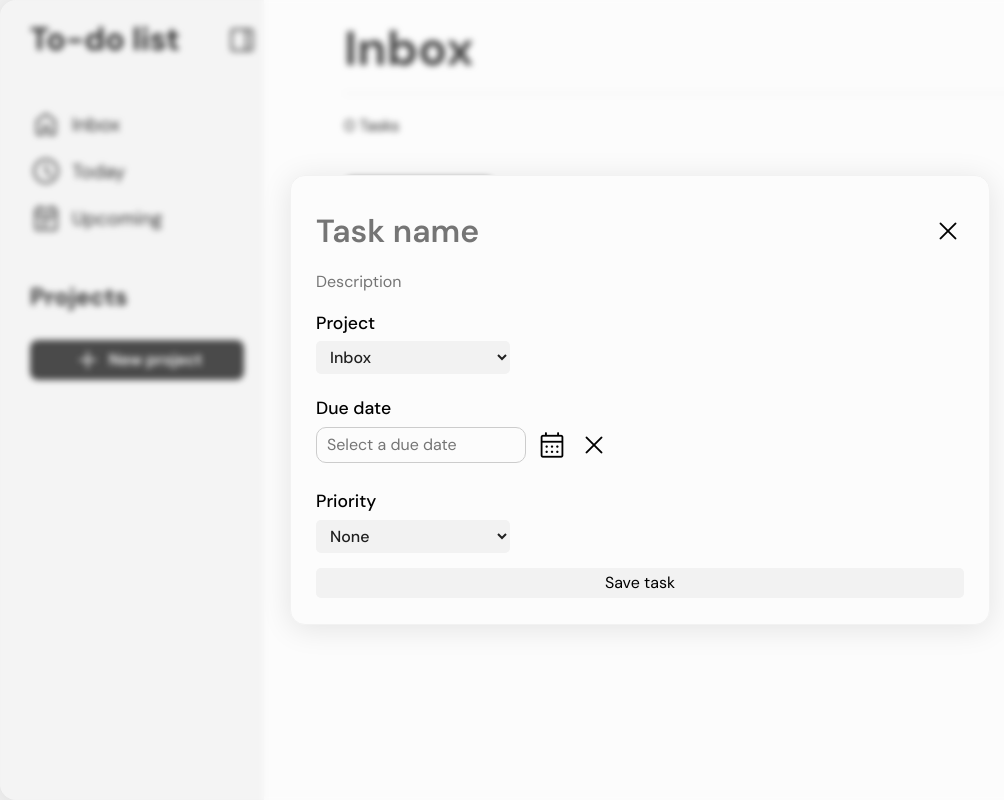
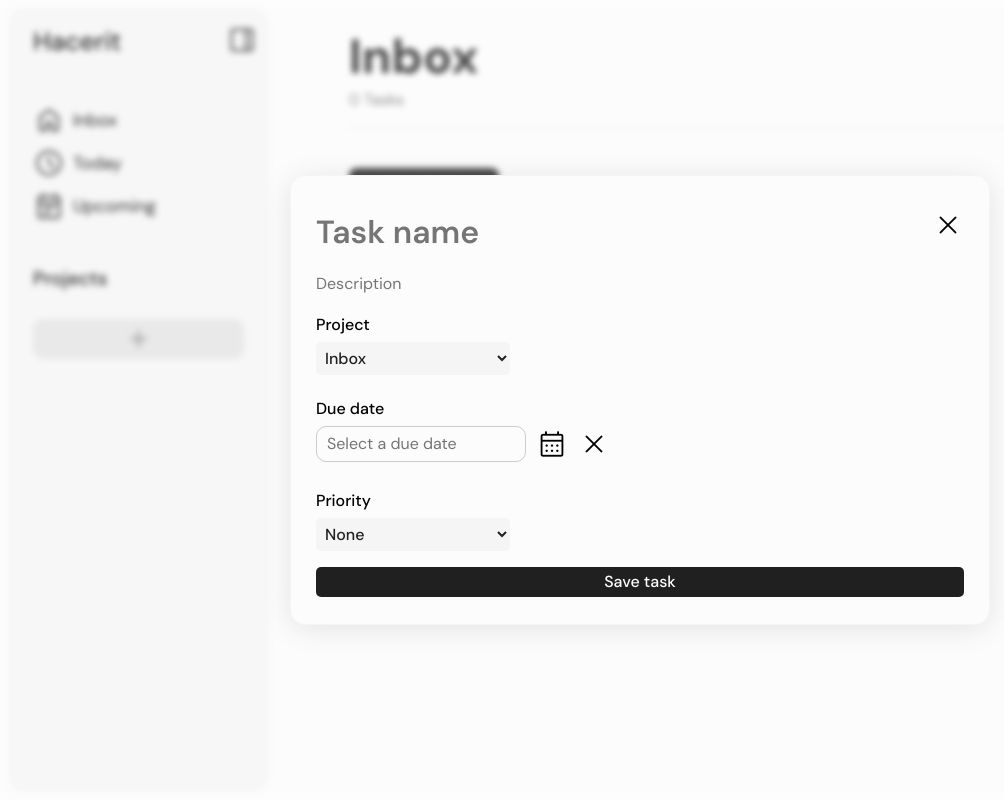
Before and after one commit to BenjaminFrias/to-do-list, a website built with webpack: page src/template.html in a window 1280 px wide. Both pictures are taken after a click on the button "New to do". Shown: the whole page, without its empty margins (0-1004 px from the left). Built offline with nearby package versions, Linux system fonts and the light colour scheme.

Commit message:
redesign website

```diff
--- a/src/index.js
+++ b/src/index.js
@@ -299,7 +299,9 @@ function loadTask(project) {
 		completeInput.name = "to-do-complete";
 
 		completeInput.addEventListener("click", () => {
-			toDoItem.classList.add("completed");
+			setTimeout(() => {
+				toDoItem.classList.add("completed");
+			}, 100);
 
 			setTimeout(() => {
 				todoItems.splice(i, 1);
@@ -308,7 +310,7 @@ function loadTask(project) {
 				const toDosLength = document.querySelectorAll(".to-do-item");
 				loadTask(currentProject);
 				updateNumberOfTasks(toDosLength.length);
-			}, 300);
+			}, 500);
 		});
 
 		// To do Title
--- a/src/styles.css
+++ b/src/styles.css
@@ -4,10 +4,12 @@
 	--white: #fcfcfc;
 	--black: #202020;
 	--gray: #777777;
-	--light-gray: #f2f2f2;
+	--light-gray: #f5f5f5;
 	--High-priority: #e72929;
 	--Medium-priority: #fb9048;
 	--Low-priority: #87a2ff;
+
+	--border-radius-btns: 10px;
 }
 
 button {
@@ -20,7 +22,6 @@ button {
 
 button:hover {
 	transition: all 200ms ease;
-	opacity: 0.8;
 }
 
 .material-symbols-rounded {
@@ -39,6 +40,8 @@ li {
 	display: flex;
 	width: 100vw;
 	height: 100vh;
+	padding: 8px;
+	background: var(--white);
 	overflow-x: hidden;
 	font-family: "DM Sans", Helvetica, sans-serif;
 }
@@ -49,9 +52,10 @@ li {
 	display: flex;
 	flex-direction: column;
 	background: var(--light-gray);
+	padding: 15px 0px;
 	width: 0px;
-	padding: 15px 0px;
 	gap: 40px;
+	border-radius: 15px;
 	overflow: hidden;
 	transition: all 200ms ease;
 }
@@ -60,6 +64,11 @@ li {
 #add-new-project-btn > * {
 	flex-shrink: 0;
 	word-break: keep-all;
+}
+
+.sidebar h1 {
+	font-size: 1.6rem;
+	font-weight: 500;
 }
 
 .sidebar.open {
@@ -87,15 +96,15 @@ li {
 	transition: all 200ms ease;
 }
 
-.sidebar h2,
-h1 {
-	padding: 0px 5px;
-}
-
 .default-sidebar-list {
 	display: flex;
 	flex-direction: column;
 	gap: 5px;
+}
+
+.sidebar-projects h2 {
+	font-size: 1.2rem;
+	font-weight: 500;
 }
 
 .sidebar-project-btn,
@@ -104,10 +113,10 @@ h1 {
 	display: flex;
 	justify-content: start;
 	align-items: center;
-	padding: 5px;
-	gap: 10px;
+	padding: 3px 0px;
+	gap: 8px;
 	font-weight: 400;
-	font-size: 1.2rem;
+	font-size: 1.1rem;
 	border-radius: 5px;
 }
 
@@ -117,13 +126,7 @@ h1 {
 
 .sidebar-project-btn:hover,
 .project-btn:hover {
-	background: var(--light-gray);
-	font-weight: 500;
-}
-
-.sidebar-project-btn span,
-.project-btn span {
-	margin-top: 2px;
+	background: #f1f1f1;
 }
 
 #add-new-project-btn {
@@ -133,10 +136,10 @@ h1 {
 	gap: 5px;
 	width: 100%;
 	height: 40px;
-	margin: 15px 5px 0px 5px;
-	background: var(--black);
-	border-radius: 8px;
-	color: var(--white);
+	margin: 15px 0px 0px 0px;
+	background: #e4e4e4;
+	border-radius: var(--border-radius-btns);
+	color: var(--gray);
 	font-size: 1rem;
 	font-weight: 600;
 	transition: background-color 100ms ease;
@@ -144,9 +147,8 @@ h1 {
 
 #add-new-project-btn:hover {
 	transition: background-color 100ms ease;
-	background: var(--white);
-	color: var(--black);
-	border: 2px solid var(--light-gray);
+	background: var(--black);
+	color: var(--white);
 }
 
 #add-new-project-btn:active {
@@ -155,6 +157,7 @@ h1 {
 
 .projects-sidebar-list {
 	display: flex;
+	gap: 5px;
 	flex-direction: column;
 	margin-top: 10px;
 	width: 100%;
@@ -180,12 +183,21 @@ button.project-btn {
 	transition: all 200ms ease;
 }
 
+.main-to-do-list-container div:nth-child(1) {
+	display: flex;
+	flex-direction: column;
+	gap: 15px;
+}
+
 .main-to-do-list-container.closed {
 	padding: 25px 120px;
 	transition: all 200ms ease;
 }
 
 ul#to-do-list {
+	display: flex;
+	flex-direction: column;
+	gap: 5px;
 	padding: 0;
 	overflow: hidden;
 }
@@ -195,6 +207,12 @@ ul#to-do-list {
 	color: var(--black);
 	padding: 0;
 	line-height: 1;
+}
+
+#to-dos-length {
+	margin-top: -8px;
+	font-weight: 400;
+	color: var(--gray);
 }
 
 .division-line {
@@ -214,12 +232,13 @@ ul#to-do-list {
 	height: 40px;
 	padding-left: 10px;
 	border-radius: 5px;
-	transition: background-color 100ms ease, all 600ms ease;
+	border: 1px solid var(--light-gray);
+	transition: background-color 100ms ease, left 1s ease, opacity 1s ease;
 	opacity: 1;
 }
 
 .to-do-item.completed {
-	left: 50%;
+	left: 100px;
 	opacity: 0;
 }
 
@@ -383,7 +402,7 @@ i.low {
 	color: var(--black);
 	font-weight: 500;
 	font-family: "DM Sans", Helvetica, sans-serif;
-	padding: 5px 10px;
+	padding: 5px 5px;
 	border-radius: 5px;
 	width: 30%;
 	cursor: pointer;
@@ -431,22 +450,41 @@ option:hover {
 
 #to-do-pop-up div p {
 	font-weight: 500;
-	font-size: 1.1rem;
+	font-size: 1rem;
 	margin-bottom: 5px;
 }
 
 #to-do-pop-up button {
 	padding: 3px 20px;
+	transition: all 200ms ease;
+	border-radius: 5px;
+	font-weight: 500;
+}
+
+#to-do-pop-up button#save-to-do,
+button#save-edited-btn {
+	background: var(--black);
+	color: var(--white);
+}
+
+#to-do-pop-up button#save-to-do:hover,
+button#save-edited-btn:hover {
 	background-color: var(--light-gray);
-	border-radius: 5px;
+	color: var(--black);
+	transition: all 200ms ease;
 }
 
 button#close-pop-up {
 	background: none;
 	display: flex;
+	height: 35px;
 	padding: 0;
 	justify-content: center;
 	align-items: center;
+}
+
+button#close-pop-up:hover {
+	background: var(--light-gray);
 }
 
 #to-do-title {
@@ -532,13 +570,27 @@ input#to-do-date.flatpickr-input {
 }
 
 .project-btn {
+	background: #f1f1f1;
 	position: relative;
+}
+
+.project-btn:hover {
+	background: #e9e9e9;
+}
+
+.project-btn span {
+	line-height: 1;
 }
 
 .delete-project-btn {
 	position: absolute;
 	right: 10px;
-	top: 10%;
+	top: 7px;
+	color: var(--gray);
+}
+
+.delete-project-btn i.material-symbols-rounded {
+	font-size: 1.6rem;
 }
 
 /* BLURRY BACKGROUND */
@@ -547,10 +599,14 @@ input#to-do-date.flatpickr-input {
 #new-project-pop-up-container {
 	position: fixed;
 	overflow: hidden;
+	top: 0;
+	bottom: 0;
+	left: 0;
+	right: 0;
 	height: 0px;
 	width: 100%;
 	background: rgba(255, 255, 255, 0.19);
-	border-radius: 16px;
+	border-radius: 0;
 	box-shadow: 0 4px 30px rgba(0, 0, 0, 0.1);
 	backdrop-filter: blur(3px);
 	-webkit-backdrop-filter: blur(2.8px);
--- a/src/template.html
+++ b/src/template.html
@@ -3,7 +3,7 @@
 	<head>
 		<meta charset="UTF-8" />
 		<meta name="viewport" content="width=device-width, initial-scale=1.0" />
-		<title>To-do List</title>
+		<title>Hacerit | To-do List web</title>
 
 		<!-- FONTS -->
 		<link rel="preconnect" href="https://fonts.googleapis.com" />
@@ -30,7 +30,7 @@
 			<!-- SIDEBAR -->
 			<div class="sidebar open">
 				<div>
-					<h1 class="logo">To-do list</h1>
+					<h1 class="logo">Hacerit</h1>
 				</div>
 				<button type="button" id="sidebar-toggle-btn">
 					<i class="material-symbols-rounded icon"> dock_to_left </i>
@@ -39,7 +39,7 @@
 					<li>
 						<button
 							type="button"
-							class="project-btn"
+							class="sidebar-project-btn"
 							id="inbox-btn"
 						>
 							<i class="material-symbols-rounded icon"> home </i>
@@ -77,16 +77,17 @@
 
 					<button type="button" id="add-new-project-btn">
 						<i class="material-symbols-rounded icon"> add </i>
-						<span>New project</span>
 					</button>
 				</div>
 			</div>
 
 			<!-- Main to-do's container -->
 			<div class="main-to-do-list-container">
-				<h2 id="project-name">Inbox</h2>
-				<div class="division-line"></div>
-				<p id="to-dos-length"></p>
+				<div>
+					<h2 id="project-name">Inbox</h2>
+					<p id="to-dos-length"></p>
+					<div class="division-line"></div>
+				</div>
 				<ul id="to-do-list"></ul>
 				<button type="button" id="new-to-do-btn">New to do</button>
 			</div>
```
